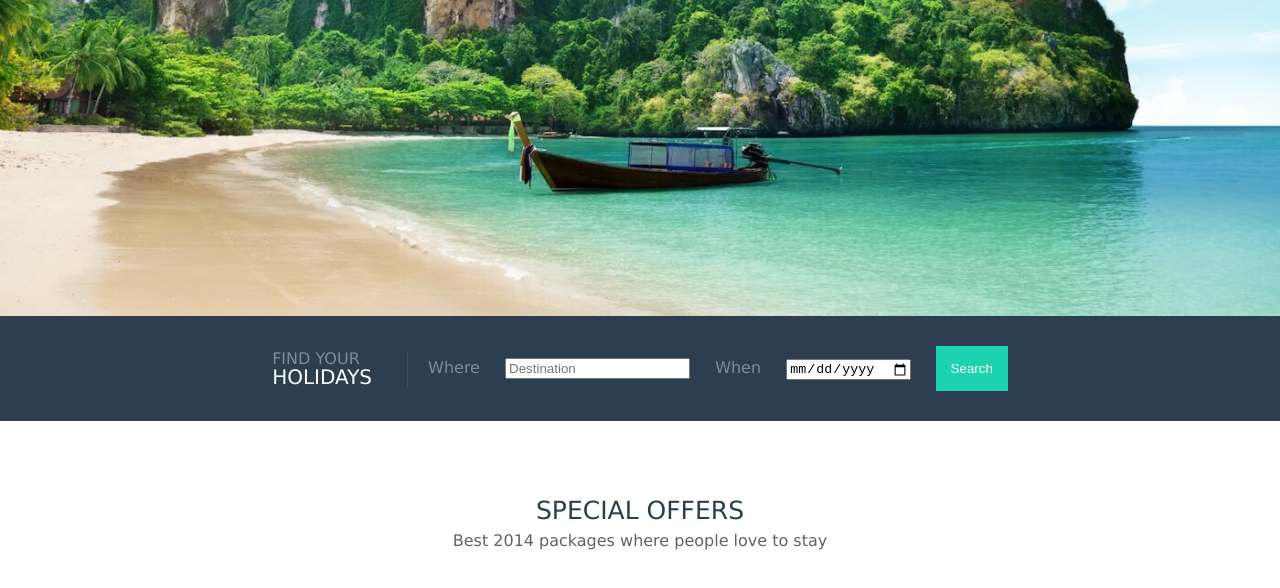
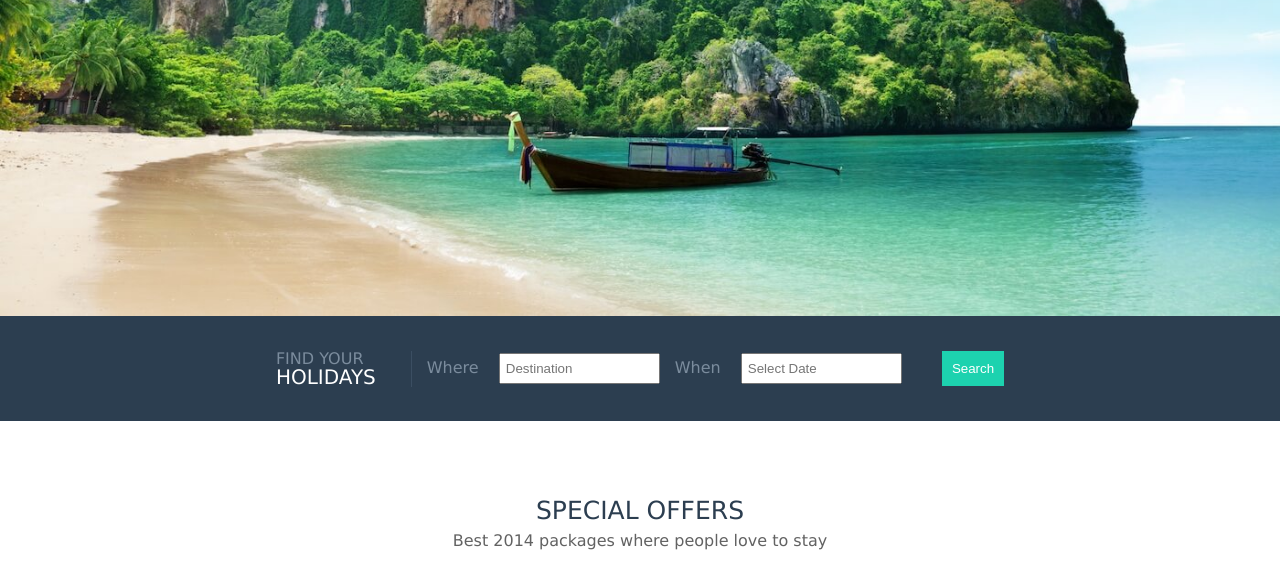
Before and after one commit to LucasK1/voyage-website, a plain HTML site: page index.html in a window 1280 px wide. Shown: the part 514-1102 px from the top of the page. Drawn offline with Linux system fonts and the light colour scheme.

Commit message:
Fixed date bar

```diff
--- a/index.html
+++ b/index.html
@@ -65,10 +65,10 @@
     <div id="search-bar">
       <span class="find-holidays">FIND YOUR<h2>HOLIDAYS</h2></span>
       <form>
-        <label for="destination" class="when-where">Where</label>
-        <input name="destination" type="text" placeholder="Destination">
-        <label for="date" class="when-where">When</label>
-        <input name="date" type="date" placeholder="Select Date">
+        <label for="destination" class="where">Where</label>
+        <input name="destination" type="text" placeholder="Destination" class="input-bar"
+        <label for="date" class="when">When</label>
+        <input name="date" type="text" placeholder="Select Date" class="input-bar">
         <button name="search" class="search-btn">Search</button>
       </form>
     </div>
--- a/styles.css
+++ b/styles.css
@@ -162,7 +162,6 @@ p.no-border-right {
 /*PHOTO SLIDER*/
 
 .photo-slider {
-  /* background-color: black; */
   background-image: url('./images/thailand.jpg');
   background-repeat: no-repeat;
   background-size: 100% 700px;
@@ -228,17 +227,22 @@ h2 {
 .find-holidays {
   padding-right: 35px;
   border-right: 1px solid #3b4e62;
+  margin-right: 15px;
 }
 
-.when-where {
-  padding: 0 20px;
+.input-bar {
+  height: 25px;
+  width: 150px;
+  padding-left: 5px;
+  margin: 0 15px;
 }
+
 
 .search-btn {
   background-color: #1dd2af;
   border: none;
   color: white;
-  padding: 15px;
+  padding: 10px;
   margin-left: 20px;
 }
 
```
